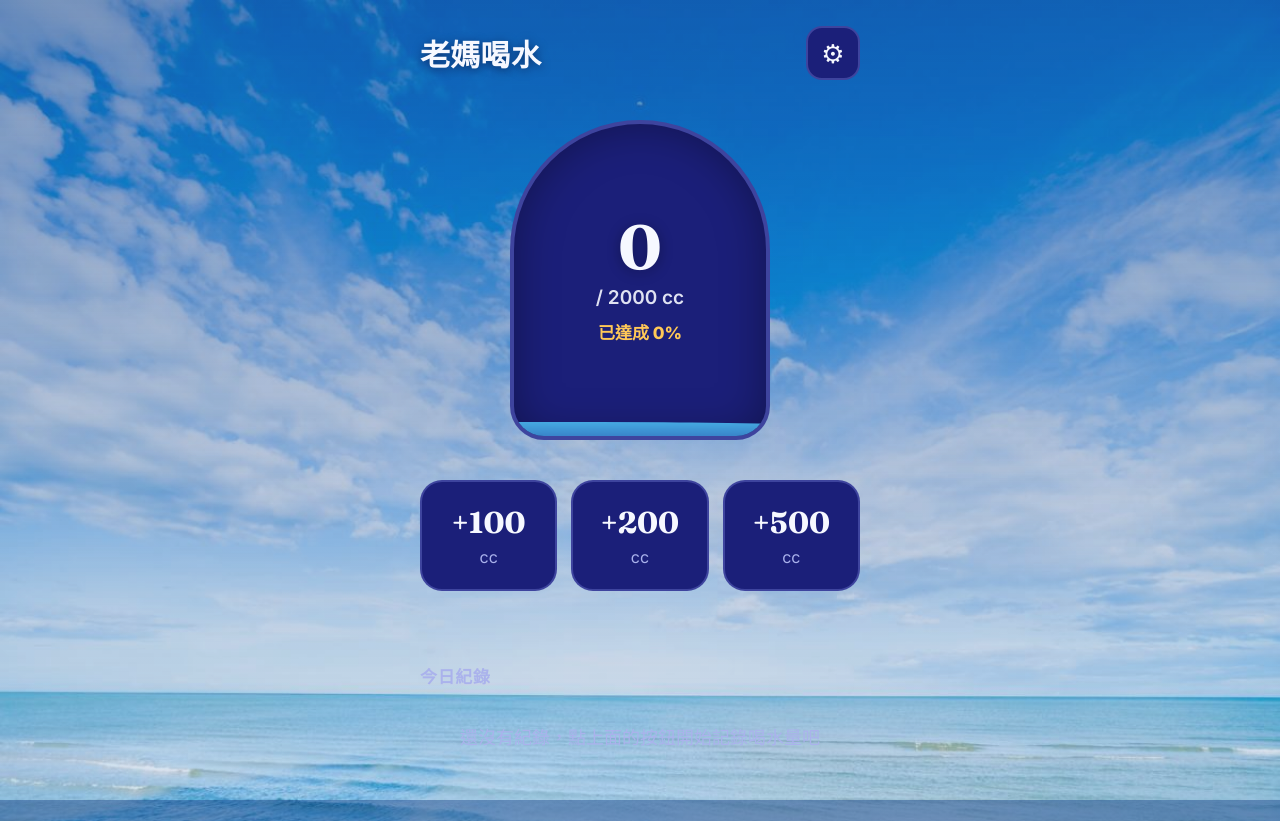
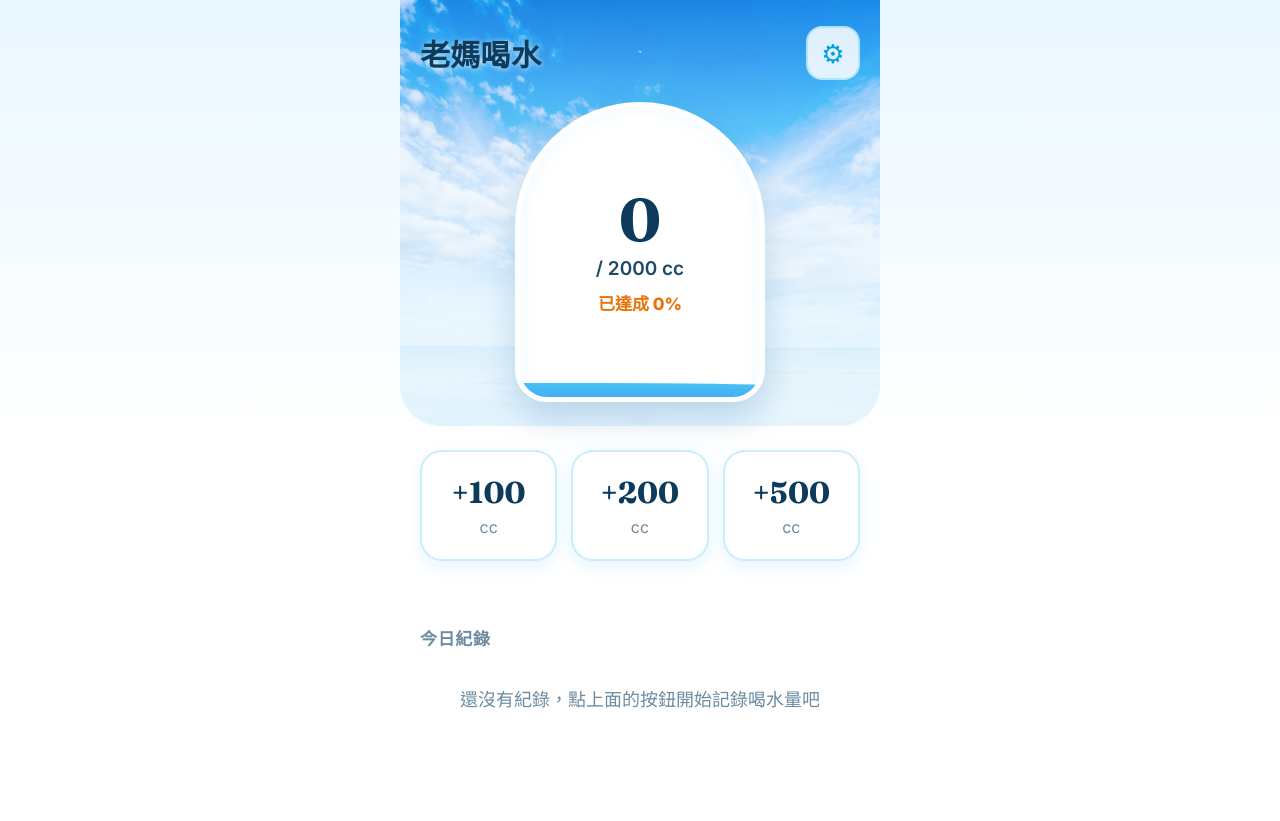
Before and after one commit to urshower-cyber/water-tracker, a React (Vite) app: page / in a window 1280 px wide. After the commit the page ends 800 px from the top, so only its background shows below. Built offline with nearby package versions, Linux system fonts and the light colour scheme.

Commit message:
Add files via upload

```diff
--- a/src/App.jsx
+++ b/src/App.jsx
@@ -264,6 +264,7 @@ export default function App() {
 
   return (
     <div className="app">
+      <div className="hero">
         <div className="topbar">
           <div className="brand">老媽喝水</div>
           <button className="icon-btn" onClick={() => setShowSettings(true)} aria-label="設定">
@@ -279,7 +280,9 @@ export default function App() {
             <div className="tank-percent">已達成 {percent}%</div>
           </div>
         </div>
+      </div>
 
+      <div className="content">
         <div className="quick-row">
           {QUICK_AMOUNTS.map((amt) => (
             <button key={amt} className="quick-btn" onClick={() => addWater(amt)}>
@@ -311,6 +314,7 @@ export default function App() {
               ))}
             </div>
           )}
+        </div>
       </div>
 
       {showSettings && (
--- a/src/index.css
+++ b/src/index.css
@@ -1,17 +1,19 @@
-@import url('https://fonts.googleapis.com/css2?family=Fraunces:opsz,wght@9..144,400;9..144,500;9..144,600;9..144,700&family=Inter:wght@400;500;600;700;800&display=swap');
+@import url('https://fonts.googleapis.com/css2?family=Fraunces:opsz,wght@9..144,500;9..144,600;9..144,700&family=Inter:wght@400;500;600;700;800&display=swap');
 
 :root {
-  --bg: #14185f;
-  --bg-deep: #090b33;
-  --card: #1b1f79;
-  --card-border: rgba(150, 165, 255, 0.28);
-  --aqua: #4fc3f7;
-  --aqua-dim: #2f6fc2;
-  --sand: #ffc857;
-  --foam: #f6f8ff;
-  --ink: #e2e6ff;
-  --ink-dim: #aab2ec;
-  --danger: #ff8a80;
+  --bg-top: #eaf7ff;
+  --bg-bottom: #ffffff;
+  --card: #ffffff;
+  --card-border: rgba(41, 182, 246, 0.25);
+  --aqua: #29b6f6;
+  --aqua-strong: #039be5;
+  --aqua-dim: #1e88e5;
+  --sun: #ff9142;
+  --sun-strong: #e8720a;
+  --ink: #1c4a68;
+  --ink-dim: #6c8ba0;
+  --heading: #0d3b5c;
+  --danger: #e6543f;
   font-family: 'Inter', -apple-system, BlinkMacSystemFont, sans-serif;
   font-size: 19px;
 }
@@ -21,9 +23,7 @@ html, body, #root { height: 100%; }
 
 body {
   margin: 0;
-  background:
-    linear-gradient(180deg, rgba(30, 74, 140, 0.55) 0%, rgba(30, 74, 140, 0.12) 100%),
-    url('/bg-sky.jpg') center / cover fixed no-repeat;
+  background: linear-gradient(180deg, var(--bg-top) 0%, var(--bg-bottom) 55%);
   color: var(--ink);
   min-height: 100vh;
   -webkit-tap-highlight-color: transparent;
@@ -35,16 +35,24 @@ button { font-family: inherit; }
   max-width: 480px;
   margin: 0 auto;
   min-height: 100vh;
-  padding: 26px 20px 44px;
   display: flex;
   flex-direction: column;
+}
+
+/* ---- 頂部海景區 ---- */
+.hero {
+  background:
+    linear-gradient(180deg, rgba(255, 255, 255, 0.1) 0%, rgba(234, 247, 255, 0.94) 92%),
+    url('/bg-sky.jpg') center 30% / cover no-repeat;
+  border-radius: 0 0 40px 40px;
+  padding: 26px 20px 20px;
 }
 
 .topbar {
   display: flex;
   justify-content: space-between;
   align-items: center;
-  margin-bottom: 10px;
+  margin-bottom: 6px;
 }
 
 .brand {
@@ -52,14 +60,14 @@ button { font-family: inherit; }
   font-size: 30px;
   font-weight: 700;
   letter-spacing: 0.01em;
-  color: var(--foam);
-  text-shadow: 0 2px 10px rgba(9, 11, 51, 0.55);
+  color: var(--heading);
+  text-shadow: 0 1px 6px rgba(255, 255, 255, 0.7);
 }
 
 .icon-btn {
-  background: var(--card);
+  background: rgba(255, 255, 255, 0.85);
   border: 2px solid var(--card-border);
-  color: var(--foam);
+  color: var(--aqua-strong);
   width: 54px;
   height: 54px;
   border-radius: 16px;
@@ -69,23 +77,25 @@ button { font-family: inherit; }
   cursor: pointer;
   font-size: 26px;
   transition: transform 0.15s ease, background 0.15s ease;
+  box-shadow: 0 4px 14px rgba(41, 182, 246, 0.18);
 }
 
 .icon-btn:active {
   transform: scale(0.92);
-  background: var(--aqua-dim);
+  background: var(--aqua);
+  color: white;
 }
 
 .tank-wrap {
   position: relative;
-  width: 260px;
-  height: 320px;
-  margin: 30px auto 10px;
-  border-radius: 130px 130px 34px 34px;
-  border: 4px solid var(--card-border);
-  background: var(--card);
+  width: 250px;
+  height: 300px;
+  margin: 22px auto 4px;
+  border-radius: 125px 125px 32px 32px;
+  border: 5px solid #ffffff;
+  background: #ffffff;
   overflow: hidden;
-  box-shadow: inset 0 0 44px rgba(0,0,0,0.35);
+  box-shadow: 0 16px 34px rgba(20, 100, 160, 0.22), inset 0 0 20px rgba(41, 182, 246, 0.08);
 }
 
 .tank-water {
@@ -129,33 +139,37 @@ button { font-family: inherit; }
 
 .tank-number {
   font-family: 'Fraunces', serif;
-  font-size: 62px;
+  font-size: 60px;
   font-weight: 700;
-  color: var(--foam);
+  color: var(--heading);
   line-height: 1;
-  text-shadow: 0 2px 14px rgba(0,0,0,0.3);
 }
 
 .tank-goal {
   font-size: 19px;
-  color: var(--foam);
+  color: var(--ink);
   margin-top: 8px;
   font-weight: 600;
-  opacity: 0.9;
 }
 
 .tank-percent {
   font-size: 17px;
   font-weight: 800;
-  color: var(--sand);
+  color: var(--sun-strong);
   margin-top: 10px;
+}
+
+/* ---- 下方內容區 ---- */
+.content {
+  flex: 1;
+  padding: 24px 20px 44px;
 }
 
 .quick-row {
   display: grid;
   grid-template-columns: repeat(3, 1fr);
   gap: 14px;
-  margin: 30px 0 14px;
+  margin: 0 0 14px;
 }
 
 .quick-btn {
@@ -163,18 +177,20 @@ button { font-family: inherit; }
   border: 2px solid var(--card-border);
   border-radius: 22px;
   padding: 22px 8px;
-  color: var(--foam);
+  color: var(--heading);
   cursor: pointer;
   display: flex;
   flex-direction: column;
   align-items: center;
   gap: 6px;
   transition: transform 0.12s ease, background 0.12s ease, border-color 0.12s ease;
+  box-shadow: 0 6px 16px rgba(41, 182, 246, 0.12);
 }
 
 .quick-btn:active {
   transform: scale(0.94);
-  background: var(--aqua-dim);
+  background: var(--aqua);
+  color: white;
   border-color: var(--aqua);
 }
 
@@ -189,6 +205,8 @@ button { font-family: inherit; }
   color: var(--ink-dim);
 }
 
+.quick-btn:active .unit { color: rgba(255,255,255,0.85); }
+
 .undo-row {
   text-align: center;
   min-height: 36px;
@@ -197,14 +215,15 @@ button { font-family: inherit; }
 .undo-btn {
   background: none;
   border: none;
-  color: var(--sand);
+  color: var(--sun-strong);
   text-decoration: underline;
   font-size: 17px;
   cursor: pointer;
   padding: 8px;
+  font-weight: 600;
 }
 
-.log-section { margin-top: 22px; }
+.log-section { margin-top: 14px; }
 
 .log-title {
   font-size: 17px;
@@ -230,6 +249,7 @@ button { font-family: inherit; }
   padding: 14px 18px;
   font-size: 19px;
   font-weight: 600;
+  color: var(--heading);
 }
 
 .log-item .time { color: var(--ink-dim); }
@@ -245,7 +265,7 @@ button { font-family: inherit; }
 .sheet-overlay {
   position: fixed;
   inset: 0;
-  background: rgba(9, 11, 51, 0.78);
+  background: rgba(13, 59, 92, 0.45);
   backdrop-filter: blur(4px);
   display: flex;
   align-items: flex-end;
@@ -261,7 +281,7 @@ button { font-family: inherit; }
   max-width: 480px;
   max-height: 88vh;
   overflow-y: auto;
-  background: var(--bg);
+  background: #ffffff;
   border: 2px solid var(--card-border);
   border-bottom: none;
   border-radius: 30px 30px 0 0;
@@ -285,14 +305,14 @@ button { font-family: inherit; }
   font-family: 'Fraunces', serif;
   font-size: 26px;
   margin: 0;
-  color: var(--foam);
+  color: var(--heading);
 }
 
 .field-group { margin-bottom: 26px; }
 
 .field-label {
   font-size: 18px;
-  color: var(--foam);
+  color: var(--heading);
   font-weight: 700;
   margin-bottom: 10px;
   display: block;
@@ -306,9 +326,9 @@ button { font-family: inherit; }
 
 .goal-input-row input[type="number"] {
   flex: 1;
-  background: var(--card);
+  background: #f2fbff;
   border: 2px solid var(--card-border);
-  color: var(--foam);
+  color: var(--heading);
   font-size: 26px;
   font-family: 'Fraunces', serif;
   padding: 14px 16px;
@@ -329,27 +349,17 @@ button { font-family: inherit; }
   display: flex;
   align-items: center;
   gap: 12px;
-  background: var(--card);
+  background: #f2fbff;
   border: 2px solid var(--card-border);
   border-radius: 16px;
   padding: 12px 14px;
-}
-
-.reminder-item input[type="time"] {
-  flex: 1;
-  background: transparent;
-  border: none;
-  color: var(--foam);
-  font-size: 20px;
-  font-weight: 600;
-  font-family: 'Inter', sans-serif;
 }
 
 .time-select {
   flex: 1;
   background: transparent;
   border: none;
-  color: var(--foam);
+  color: var(--heading);
   font-size: 22px;
   font-weight: 700;
   font-family: 'Inter', sans-serif;
@@ -358,8 +368,8 @@ button { font-family: inherit; }
 }
 
 .time-select option {
-  background: var(--card);
-  color: var(--foam);
+  background: #ffffff;
+  color: var(--heading);
 }
 
 .time-colon {
@@ -373,13 +383,13 @@ button { font-family: inherit; }
   width: 48px;
   height: 28px;
   border-radius: 14px;
-  background: var(--aqua-dim);
+  background: var(--aqua);
   border: none;
   cursor: pointer;
   flex-shrink: 0;
 }
 
-.toggle.off { background: rgba(255,255,255,0.14); }
+.toggle.off { background: #cfe3ee; }
 
 .toggle::after {
   content: '';
@@ -391,6 +401,7 @@ button { font-family: inherit; }
   border-radius: 50%;
   background: white;
   transition: transform 0.18s ease;
+  box-shadow: 0 1px 3px rgba(0,0,0,0.2);
 }
 
 .toggle.on::after { transform: translateX(20px); }
@@ -411,26 +422,27 @@ button { font-family: inherit; }
   border-radius: 16px;
   border: 2px dashed var(--card-border);
   background: transparent;
-  color: var(--foam);
+  color: var(--aqua-strong);
   cursor: pointer;
   font-size: 18px;
-  font-weight: 600;
+  font-weight: 700;
 }
 
 .notif-status { font-size: 16px; color: var(--ink-dim); margin-top: 10px; line-height: 1.6; }
-.notif-status.warn { color: var(--sand); }
+.notif-status.warn { color: var(--sun-strong); }
 
 .primary-btn {
   width: 100%;
   padding: 18px;
   border-radius: 18px;
   border: none;
-  background: var(--aqua);
-  color: #0a1a3d;
+  background: linear-gradient(135deg, var(--aqua) 0%, var(--aqua-strong) 100%);
+  color: white;
   font-weight: 800;
   font-size: 19px;
   cursor: pointer;
   margin-top: 6px;
+  box-shadow: 0 8px 18px rgba(3, 155, 229, 0.3);
 }
 
 .primary-btn:disabled { opacity: 0.6; }
@@ -440,8 +452,8 @@ button { font-family: inherit; }
   padding: 16px;
   border-radius: 16px;
   border: 2px solid var(--card-border);
-  background: var(--card);
-  color: var(--foam);
+  background: #f2fbff;
+  color: var(--heading);
   font-size: 18px;
   font-weight: 600;
   cursor: pointer;
@@ -452,12 +464,12 @@ button { font-family: inherit; }
 
 input[type="text"], input[type="url"] {
   width: 100%;
-  background: var(--card);
+  background: #f2fbff;
   border: 2px solid var(--card-border);
-  color: var(--foam);
+  color: var(--heading);
   font-size: 18px;
   padding: 14px 16px;
   border-radius: 16px;
 }
 
-::selection { background: var(--aqua-dim); }
+::selection { background: var(--aqua); color: white; }
```
Lines whose indentation alone changed are shown as unchanged.
